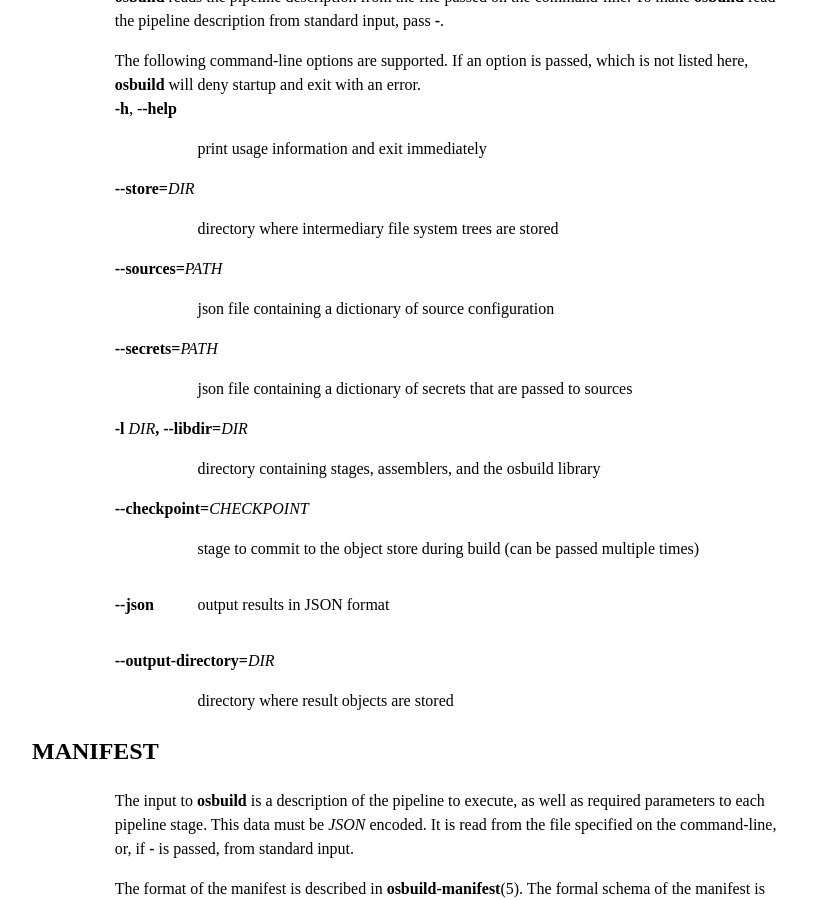
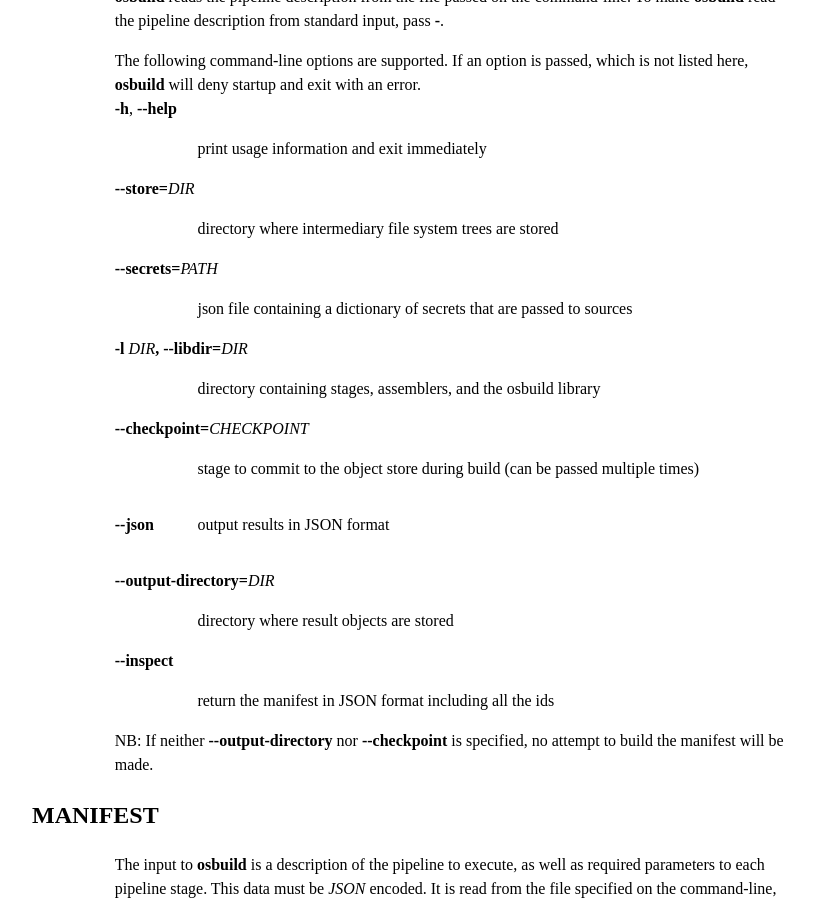
Before and after one commit to osbuild/legacy-website, a Jekyll site: the page built from _collections/_manpages/osbuild.1.html, in a window 1280 px wide and 900 px high, scrolled down 872 px. Shown: the whole window, without its empty margins (232-1046 px from the left). Built offline with Jekyll 4.4.1, drawn with Linux system fonts in a browser that asks for light colours; nearby versions of some CDN libraries.

```diff
--- a/_collections/_manpages/osbuild.1.html
+++ b/_collections/_manpages/osbuild.1.html
@@ -60,12 +60,6 @@ exit immediately</p>
 file system trees are stored</p>
 
 
-<p style="margin-left:11%;"><b>--sources=</b><i>PATH</i></p>
-
-<p style="margin-left:22%;">json file containing a
-dictionary of source configuration</p>
-
-
 <p style="margin-left:11%;"><b>--secrets=</b><i>PATH</i></p>
 
 <p style="margin-left:22%;">json file containing a
@@ -111,6 +105,16 @@ store during build (can be passed multiple times)</p>
 
 <p style="margin-left:22%;">directory where result objects
 are stored</p>
+
+<p style="margin-left:11%;"><b>--inspect</b></p>
+
+<p style="margin-left:22%;">return the manifest in JSON
+format including all the ids</p>
+
+<p style="margin-left:11%; margin-top: 1em">NB: If neither
+<b>--output-directory</b> nor <b>--checkpoint</b> is
+specified, no attempt to build the manifest will be
+made.</p>
 
 <h2 id="heading5">MANIFEST
 </h2>
```
